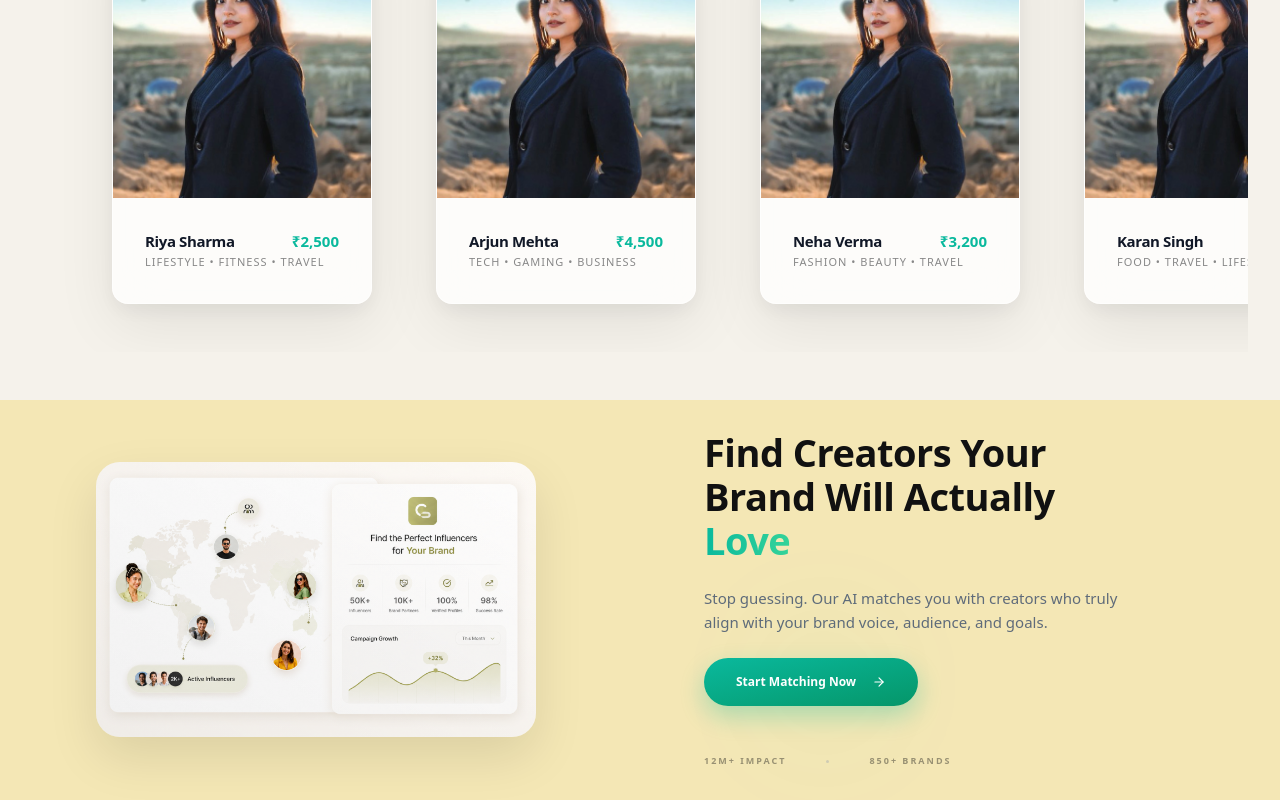
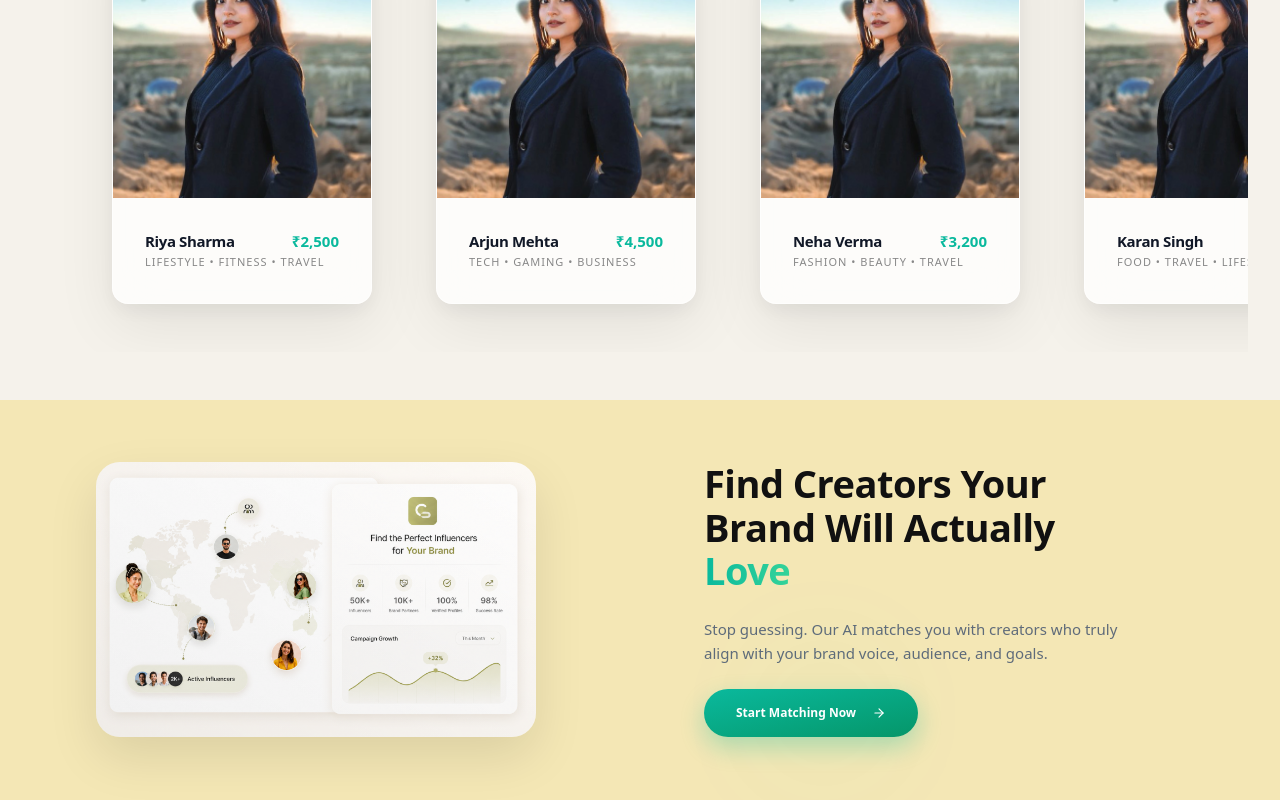
Before and after one commit to nevermature01-lgtm/collabli, a Next.js app: page / in a window 1280 px wide. Shown: the part 2270-3070 px from the top of the page. Built offline with nearby package versions, Linux system fonts and the light colour scheme.

Commit message:
remove this  (_for element div_)

```diff
--- a/src/components/landing/BannerSection.tsx
+++ b/src/components/landing/BannerSection.tsx
@@ -51,17 +51,6 @@ export const BannerSection: React.FC = () => {
                 </button>
               </div>
             </div>
-
-            {/* MINIMAL STATS (OPTIONAL POLISH) */}
-            <div className="flex items-center gap-5 justify-center lg:justify-start pt-6 opacity-40">
-              <div className="flex flex-col">
-                <span className="text-[9px] uppercase font-bold tracking-[2px] text-[#111111]">12M+ Impact</span>
-              </div>
-              <div className="w-[3px] h-[3px] rounded-full bg-gray-400" />
-              <div className="flex flex-col">
-                <span className="text-[9px] uppercase font-bold tracking-[2px] text-[#111111]">850+ Brands</span>
-              </div>
-            </div>
           </div>
 
         </div>
```
